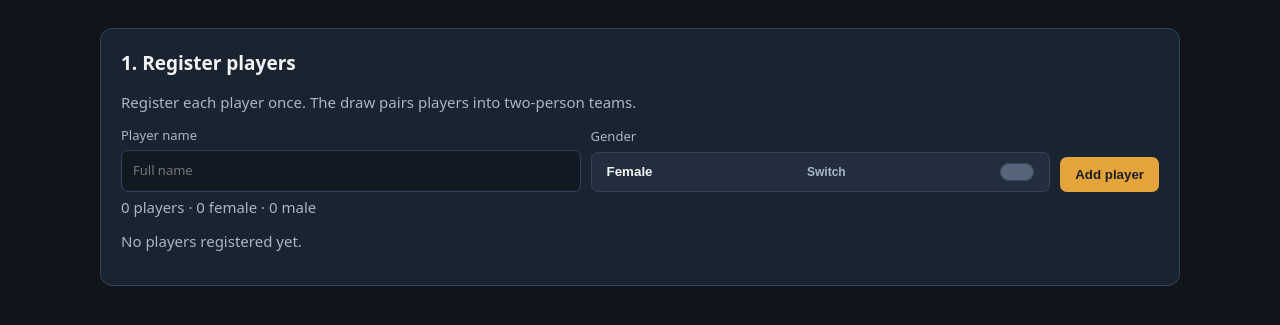
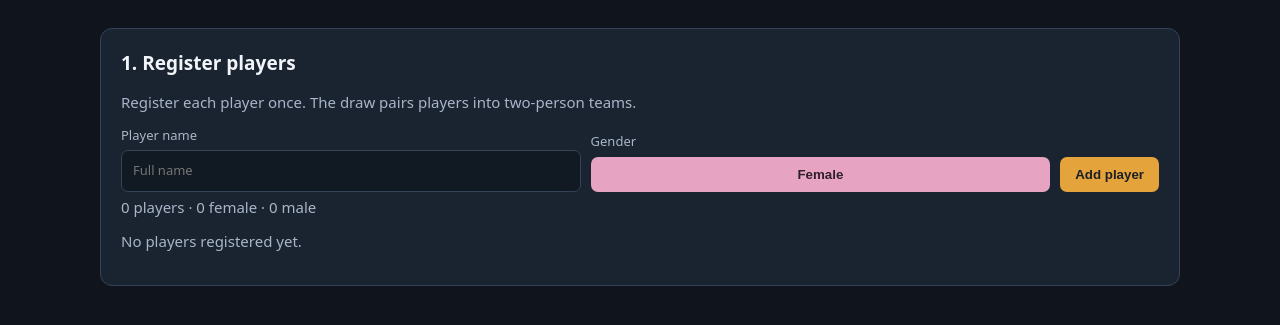
Before and after one commit to linuxguy421/dartmaster, a FastAPI app: page / in a window 1280 px wide. Shown: the part 115-440 px from the top of the page. Run offline with FastAPI, Linux system fonts and the light colour scheme; data that the repository does not hold is empty; parts of the project's set-up code (start-up, migrations or seed data) failed here and were passed over.

Commit message:
Simplify gender selector to colored button

```diff
--- a/app/templates/registration.html
+++ b/app/templates/registration.html
@@ -18,10 +18,9 @@ input,select{width:100%;padding:10px 11px;border-radius:7px;border:1px solid var
 input[type=number]{max-width:110px}
 button{border:0;border-radius:7px;padding:10px 15px;background:var(--accent);color:#1c2025;font-weight:700;cursor:pointer}
 button.secondary{background:var(--panel2);color:var(--text);border:1px solid var(--line)}
-.gender-toggle{width:100%;min-width:110px;text-align:left;background:var(--panel2);color:var(--text);border:1px solid var(--line);display:flex;align-items:center;justify-content:space-between;gap:12px}
-.gender-toggle::after{content:"";width:34px;height:18px;flex:0 0 34px;border-radius:99px;background:#566579;box-shadow:inset 0 0 0 1px var(--line);transition:background .15s}
-.gender-toggle[aria-checked="true"]::after{background:var(--accent)}
-.gender-toggle .gender-value{font-weight:700}
+.gender-toggle{min-width:110px;padding:10px 18px;border:0;font-weight:700}
+.gender-toggle.female{background:#e7a4c2;color:#30202a}
+.gender-toggle.male{background:#8eb9e8;color:#172638}
 button.danger{background:#633b40;color:#fff}button:disabled{opacity:.45;cursor:not-allowed}
 table{width:100%;border-collapse:collapse;margin-top:12px}th,td{text-align:left;padding:9px 8px;border-bottom:1px solid var(--line)}th{color:var(--muted);font-size:12px;text-transform:uppercase;letter-spacing:.06em}
 .small{font-size:12px;color:var(--muted)}.pill{display:inline-block;padding:2px 8px;border-radius:99px;background:var(--panel2);color:var(--muted);font-size:12px}
@@ -45,7 +44,7 @@ table{width:100%;border-collapse:collapse;margin-top:12px}th,td{text-align:left;
   <p class="hint">Register each player once. The draw pairs players into two-person teams.</p>
   <form id="player-form" class="row">
     <label>Player name<input id="player-name" maxlength="80" required placeholder="Full name"></label>
-    <label>Gender<input type="hidden" id="player-gender" value="female"><button type="button" id="player-gender-toggle" class="gender-toggle" role="switch" aria-checked="false" aria-label="Gender: Female. Click to switch"><span class="gender-value">Female</span><span class="small">Switch</span></button></label>
+    <label>Gender<input type="hidden" id="player-gender" value="female"><button type="button" id="player-gender-toggle" class="gender-toggle female" aria-label="Gender: Female. Click to switch">Female</button></label>
     <button>Add player</button>
   </form>
   <div id="player-summary" class="muted"></div>
@@ -144,9 +143,10 @@ function previewDrawOff(){
 $('player-gender-toggle').addEventListener('click',()=>{
  const next=$('player-gender').value==='female'?'male':'female';
  $('player-gender').value=next;
- $('player-gender-toggle').setAttribute('aria-checked',String(next==='male'));
+ $('player-gender-toggle').classList.toggle('female',next==='female');
+ $('player-gender-toggle').classList.toggle('male',next==='male');
  $('player-gender-toggle').setAttribute('aria-label','Gender: '+(next==='female'?'Female':'Male')+'. Click to switch');
- $('player-gender-toggle').querySelector('.gender-value').textContent=next==='female'?'Female':'Male';
+ $('player-gender-toggle').textContent=next==='female'?'Female':'Male';
 });
 $('player-form').addEventListener('submit',async e=>{e.preventDefault();try{await api('/api/registration/players',{method:'POST',body:JSON.stringify({display_name:$('player-name').value,gender:$('player-gender').value})});$('player-name').value='';await refresh();notify('Player added.')}catch(err){notify(err.message,true)}});
 $('players').addEventListener('click',async e=>{const id=e.target.dataset.remove;if(!id)return;try{await api('/api/registration/players/'+id,{method:'DELETE'});await refresh();notify('Player removed.')}catch(err){notify(err.message,true)}});
```
